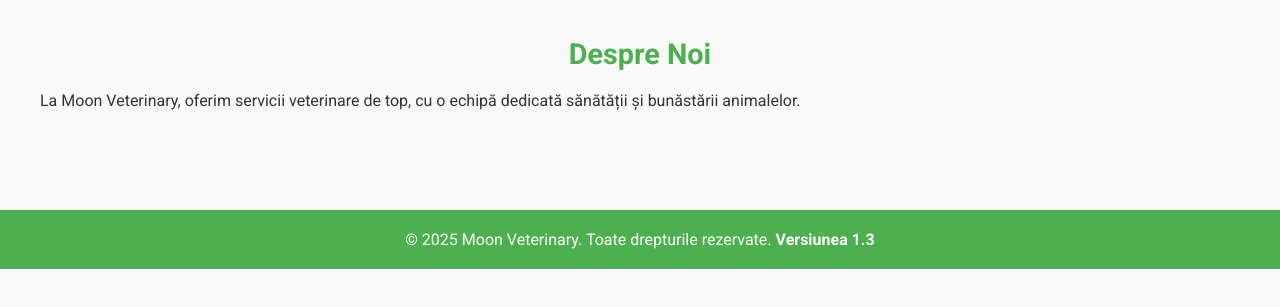
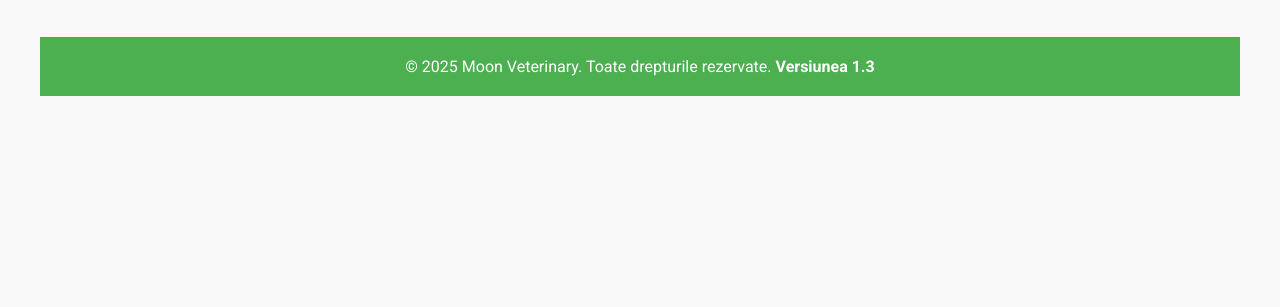
Before and after one commit to Bita113/MoonVeterinary, a plain HTML site: page index.html in a window 1280 px wide. Shown: the part 269-576 px from the top of the page. Drawn offline with Linux system fonts and the light colour scheme.

Commit message:
Update index.html

```diff
--- a/index.html
+++ b/index.html
@@ -83,12 +83,7 @@
             <img src="img/doctor.jpg" alt="Dr. Dancila Alexandra Elena" style="width: 100%; height: auto; border-radius: 10px;">
         </section>
 
-        <!-- Despre Noi -->
-        <section id="about" class="about-section">
-            <h2 class="section-title">Despre Noi</h2>
-            <p>La Moon Veterinary, oferim servicii veterinare de top, cu o echipă dedicată sănătății și bunăstării animalelor.</p>
-        </section>
-    </div>
+
 
     <footer>
         <p>&copy; 2025 Moon Veterinary. Toate drepturile rezervate. <strong>Versiunea 1.3</strong></p>
```
